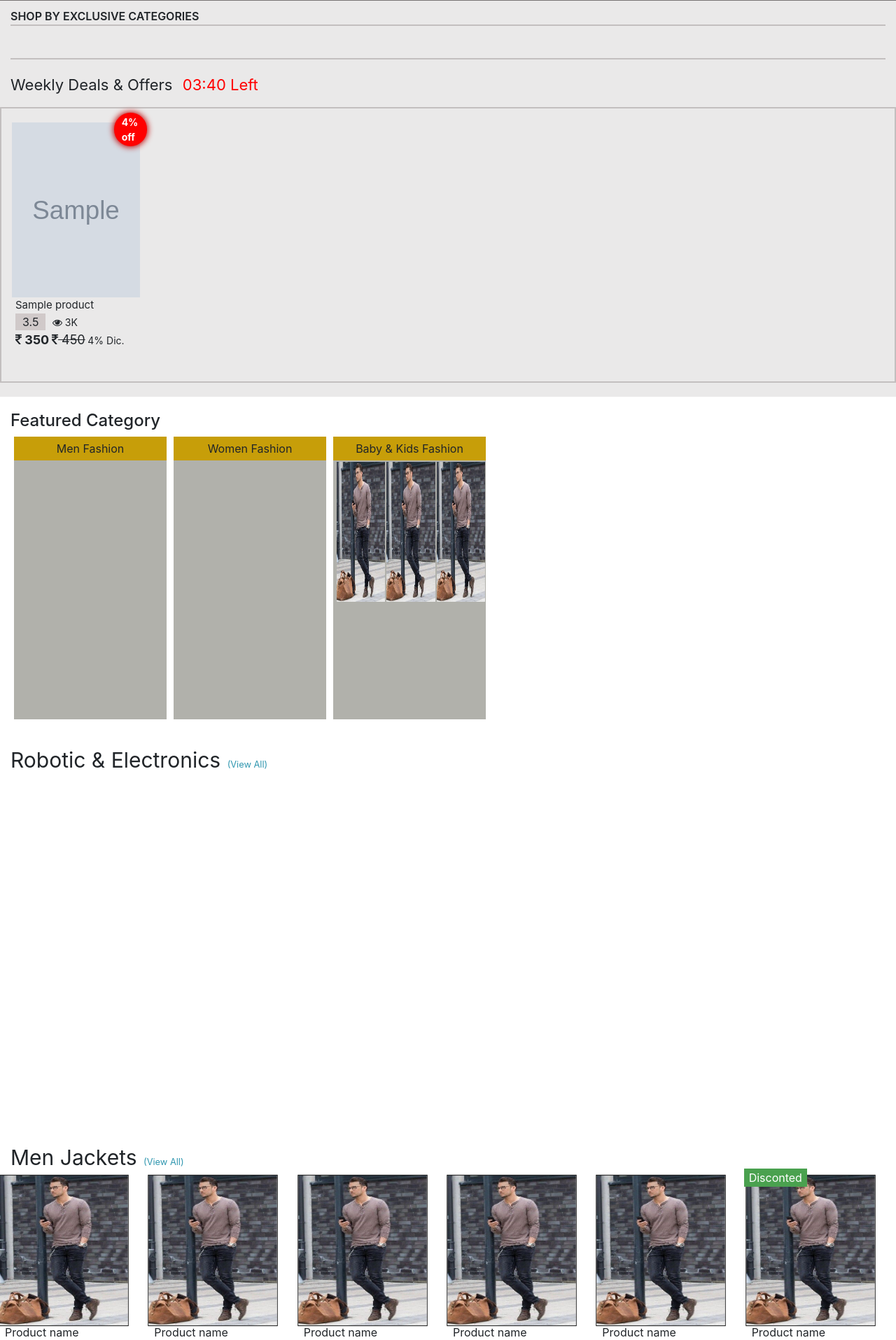
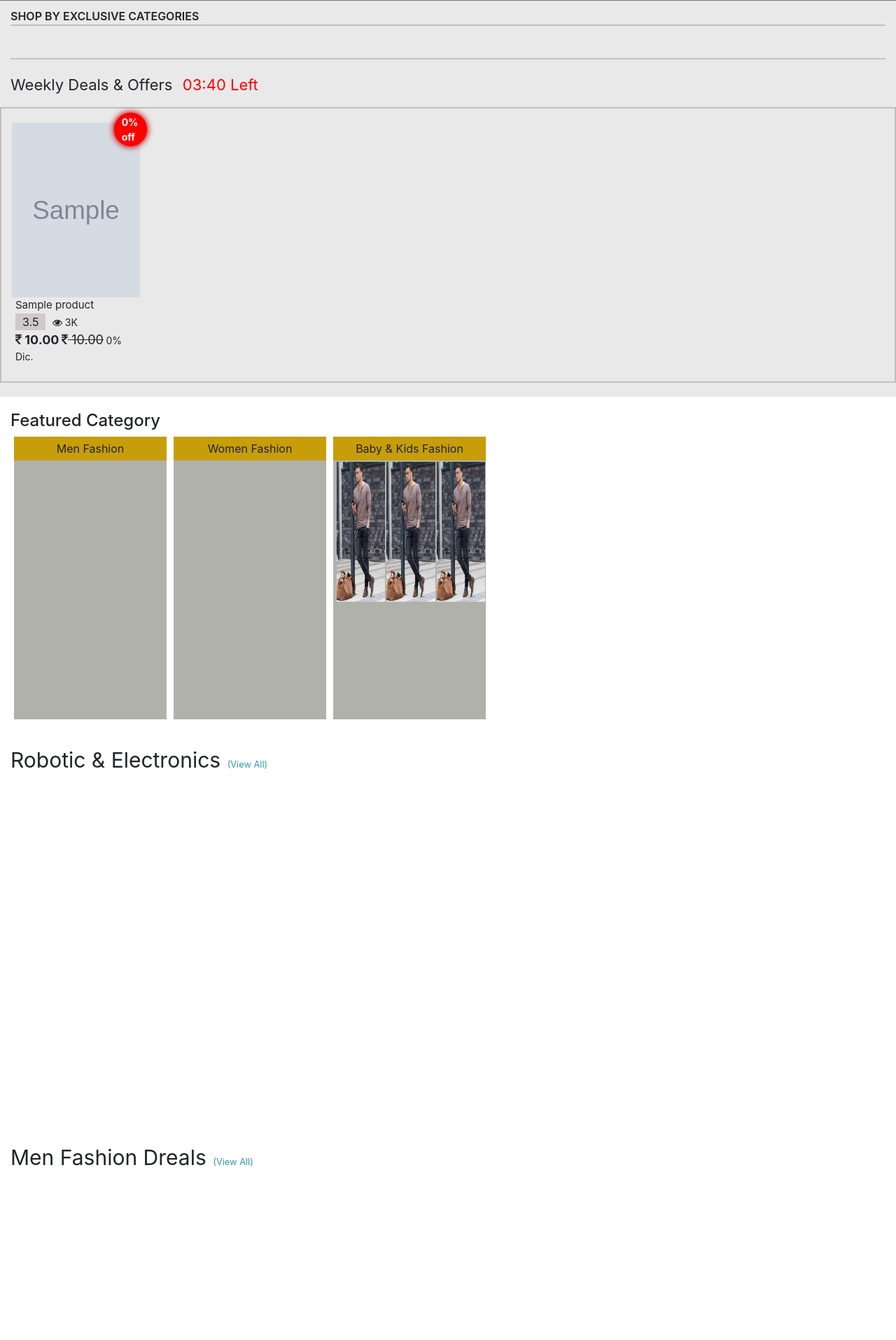
Before and after one commit to wwwzaptaycom/zaptay, a Django app: page / in a window 1280 px wide. Shown: the part 487-2402 px from the top of the page at 70% size. Run offline with Django 3.2, Linux system fonts and the light colour scheme; tables that the repository leaves empty hold one stand-in row (values such as "Sample post"); grey boxes marked "Sample" are stand-in pictures; some libraries are stand-ins or nearby versions.

Commit message:
Home page dynamic and product sell page start dynamic

```diff
--- a/attribute/views.py
+++ b/attribute/views.py
@@ -423,7 +423,9 @@
 from django.conf import settings
 from django.core.files.storage import FileSystemStorage
 import os
+from django.views.decorators.csrf import csrf_exempt
 
+@csrf_exempt
 def AjaxImageUpload(request):
     if 'sub_category_image' in request.FILES:
         sub_category_id = request.POST['sub_category_id']
--- a/category/urls.py
+++ b/category/urls.py
@@ -7,7 +7,7 @@
 
 urlpatterns = [
     path('men/', views.CategoryViews.as_view(), name="category-men"),
-    path('men/<slug:product_slug>/', views.ProductViews.as_view(), name="category-men"),
+    # path('men/<slug:product_slug>/', views.ProductViews.as_view(), name="category-men"),
 
 
     # Admin Part ----------------------------------------------------------------------------------------------------------------------
--- a/ecommerce/urls.py
+++ b/ecommerce/urls.py
@@ -27,6 +27,7 @@
     path('admin/', admin.site.urls),
     path('', views.HomeView.as_view(), name="homepage"),
     path('category/', include('category.urls')),
+    path('product/', include('product.urls')),
 
     path('site-admin/', include('admin_login.urls')),
 ]
--- a/home/views.py
+++ b/home/views.py
@@ -7,6 +7,7 @@
 from category.models import MainCategory
 from attribute.models import SubCategory, TertiaryCategory
 from product.models import Product, ProductImage
+from stock.models import Bach
 
 # Create your views here.
 
@@ -68,10 +69,27 @@
             else:
                 weekly_deals_dict['product_image'] = ''
                 weekly_deals_dict['product_image_title'] = ''
+
+            weekly_dels_product_price = Bach.objects.filter(product_id=product).first()
+            # print (weekly_dels_product_price)
+            weekly_deals_dict['product_main_price'] = weekly_dels_product_price.main_price
+            weekly_deals_dict['product_offer_price'] = weekly_dels_product_price.offer_price
+            # ********************************************************************************************
+            # Off Price Calculate
+            # ********************************************************************************************
+            if weekly_dels_product_price.offer_price:
+                discount_percent = int(100-((float(weekly_dels_product_price.offer_price)/float(weekly_dels_product_price.main_price))*100))
+                weekly_deals_dict['product_offer_percent'] = discount_percent
+            else:
+                weekly_deals_dict['product_offer_percent'] = 0
+            # print (discount_percent)
+            # **********************************************************************************************
+            # **********************************************************************************************
             weekly_deals_list.append(weekly_deals_dict)
         # print (weekly_deals_list)
 
         # Featured category (men)
+        '''
         menfashion_product = Product.objects.filter(prod_sub_category__in=Subquery(SubCategory.objects.filter(sub_category_name='men').values('sub_category_id')))
         menfashion = list()
         for i in menfashion_product:
@@ -89,23 +107,29 @@
 
             # menfashion_image.append(ProductImage.objects.filter(product_id=i, home_image=True).values('product_image', 'prod_image_title'))
             menfashion.append(menfashion_image)
+        '''
+
+        manfashion_ter_category = TertiaryCategory.objects.filter(sub_category_id__in=Subquery(SubCategory.objects.filter(sub_category_name='men').values('sub_category_id')))
+        menfashion_ter = list()
+        for i in manfashion_ter_category:
+            menfashion = dict()
+            menfashion['ter_category_id'] = i.ter_category_id
+            menfashion['ter_category_name'] = i.ter_category_name
+            menfashion['ter_image'] = i.tertiary_category_image
+
+            menfashion_ter.append(menfashion)
+        # print (menfashion_ter)
 
         # Featured category (women)
-        womenfashion_product = Product.objects.filter(prod_sub_category__in=Subquery(SubCategory.objects.filter(sub_category_name='women').values('sub_category_id')))
-        womenfashion = list()
-        for i in womenfashion_product:
-            womenfashion_image = dict()
-            womenfashion_image['product_id'] = i.prod_custom_id
-            womenfashion_image['product_name'] = i.prod_title
-            product_image = ProductImage.objects.filter(product_id=i, home_image=True).values('product_image', 'prod_image_title')
-            if product_image:
-                for img in product_image:
-                    womenfashion_image['product_image'] = img['product_image']
-                    womenfashion_image['product_image_title'] = img['prod_image_title']
-            else:
-                womenfashion_image['product_image'] = ''
-                womenfashion_image['product_image_title'] = ''
-            womenfashion.append(womenfashion_image)
+        womanfashion_ter_category = TertiaryCategory.objects.filter(sub_category_id__in=Subquery(SubCategory.objects.filter(sub_category_name='women').values('sub_category_id')))
+        womenfashion_ter = list()
+        for i in womanfashion_ter_category:
+            womenfashion = dict()
+            womenfashion['ter_category_id'] = i.ter_category_id
+            womenfashion['ter_category_name'] = i.ter_category_name
+            womenfashion['ter_image'] = i.tertiary_category_image
+
+            womenfashion_ter.append(womenfashion)
 
         # Featured category (Electronic)
         electronic_product = Product.objects.filter(prod_sub_category__in=Subquery(SubCategory.objects.filter(sub_category_name='electronics').values('sub_category_id'))).order_by('-id')
@@ -125,6 +149,40 @@
 
             electronic_list.append(electronic_dict)
 
+        # Men fashion Dreals
+        men_fashion_dreals_list_db = Product.objects.filter(prod_sub_category__in=Subquery(
+                                    SubCategory.objects.filter(sub_category_name='men').values('sub_category_id')
+                                )).order_by('-id')
+        # print (men_fashion_dreals_list_db)
+        men_fashion_dreals_list = list()
+        for men_fashion in men_fashion_dreals_list_db:
+            men_fashion_dreals_dict = dict()
+            men_fashion_dreals_dict['product_id'] = men_fashion.prod_custom_id
+            men_fashion_dreals_dict['product_name'] = men_fashion.prod_title
+            men_fashion_dreals_image_list_db = ProductImage.objects.filter(product_id=men_fashion, home_image=True).values('product_image', 'prod_image_title')
+            if men_fashion_dreals_image_list_db:
+                for image in men_fashion_dreals_image_list_db:
+                    men_fashion_dreals_dict['product_image'] = image['product_image']
+                    men_fashion_dreals_dict['product_image_title'] = image['prod_image_title']
+            else:
+                men_fashion_dreals_dict['product_image'] = ''
+                men_fashion_dreals_dict['product_image_title'] = ''
+
+            men_fashion_dreals_price_list_db = Bach.objects.filter(product_id=men_fashion)
+            if men_fashion_dreals_price_list_db:
+                for price in men_fashion_dreals_price_list_db:
+                    men_fashion_dreals_dict['product_main_price'] = price.main_price
+                    men_fashion_dreals_dict['product_offer_price'] = price.offer_price
+                    men_fashion_dreals_dict['product_save_price'] = int(float(price.main_price)-float(price.offer_price))
+                    men_fashion_dreals_dict['product_save_price_percent'] = int(100-((float(price.offer_price)/float(price.main_price))*100))
+            else:
+                men_fashion_dreals_dict['product_main_price'] = ''
+                men_fashion_dreals_dict['product_offer_price'] = ''
+                men_fashion_dreals_dict['product_save_price'] = ''
+                men_fashion_dreals_dict['product_save_price_percent'] = ''
+            men_fashion_dreals_list.append(men_fashion_dreals_dict)
+        # print (men_fashion_dreals_list)
+
         context = {"page_name": "banner",
                     'mens_banner_image': get_mens_fashion,
                     'womens_banner_image': get_womens_fashion,
@@ -136,7 +194,10 @@
                     'banner_2': banner_2,
                     'exclusive_category': exclusivefashion,
                     'weekly_dreals': weekly_deals_list,
-                    'men_fashion_product': menfashion,
-                    'women_fashion_product': womenfashion,
-                    'electronic': electronic_list}
+                    # 'men_fashion_product': menfashion,
+                    'men_fashion': menfashion_ter,
+                    # 'women_fashion_product': womenfashion,
+                    'women_fashion': womenfashion_ter,
+                    'electronic': electronic_list,
+                    'man_fashion_dreals': men_fashion_dreals_list}
         return context
--- a/product/urls.py
+++ b/product/urls.py
@@ -0,0 +1,11 @@
+from django.contrib import admin
+from django.urls import path
+
+from product import views
+
+app_name = 'product'
+
+urlpatterns = [
+    # path('men/<slug:product_slug>/', views.ProductViews.as_view(), name="category-men"),
+    path('<slug:product_slug>/', views.ProductViewsDetails.as_view(), name="show_product"),
+]
--- a/static/admin_static/js/custom_js/attribute.js
+++ b/static/admin_static/js/custom_js/attribute.js
@@ -171,4 +171,5 @@
       console.log(error);
     }
   });
+  return false;
 })
--- a/stock/admin_urls.py
+++ b/stock/admin_urls.py
@@ -6,6 +6,7 @@
 urlpatterns = [
     path('', views.ShowStockList.as_view(), name="stock_list"),
     path('add-stock/', views.StockAddForm.as_view(), name="stock_add"),
+    path('view-stock/<slug:product_id>', views.StockViewForm.as_view(), name="stock_view"),
 
     # AJAX URL
     path('search-product', views.SearchProduct, name="search_product"),
--- a/templates/admin_template/attributes.html
+++ b/templates/admin_template/attributes.html
@@ -170,7 +170,7 @@
                         {% if sub_category_list %}
                           {%for i in sub_category_list %}
                             {% if i.category_id.main_category_name == 'exclusive' %}
-                              <li><a href="" onclick="show_image_modal('sub_category', '{{ i.sub_category_id }}');">{{i.sub_category_name}}</a> &nbsp;&nbsp; <a href="javascript:void(0);" class="delete_assets" onclick="return delete_attributes('sub_category', '{{ i.sub_category_name }}', {{ i.sub_category_id }});"><i class="fas fa-times"></i></a></li>
+                              <li><a href="javascript:void(0);" onclick="show_image_modal('sub_category', '{{ i.sub_category_id }}');">{{i.sub_category_name}}</a> &nbsp;&nbsp; <a href="" class="delete_assets" onclick="return delete_attributes('sub_category', '{{ i.sub_category_name }}', {{ i.sub_category_id }});"><i class="fas fa-times"></i></a></li>
                             {% endif %}
                           {% endfor %}
                         {% endif %}
--- a/templates/admin_template/inventory/stock_entry_form.html
+++ b/templates/admin_template/inventory/stock_entry_form.html
@@ -1,7 +1,7 @@
 {% extends 'admin_template/base_template.html' %}
 {% load static %}
 
-{% block title %}Add Seller{% endblock %}
+{% block title %}Add Stock{% endblock %}
 
 {% block custom_css %}
   <style media="screen">
--- a/templates/admin_template/inventory/stock_list.html
+++ b/templates/admin_template/inventory/stock_list.html
@@ -80,7 +80,7 @@
                       {% endif %}
                     </td>
                     <td>
-                      <a href="{%comment%}{% url 'admin_login:seller:seller_view' s.seller_id %}{%endcomment%}" class="btn btn-info btn-sm">
+                      <a href="{% url 'admin_login:stock:stock_view' s.bach_id %}" class="btn btn-info btn-sm">
                         <i class="fas fa-eye"></i>
                         View
                       </a>
--- a/templates/home.html
+++ b/templates/home.html
@@ -508,13 +508,17 @@
                         <span class="view"><i class="fa fa-eye" aria-hidden="true"></i> 3K</span>
                       </div>
                       <div class="price">
-                        <span class="offer"><i class="fa fa-inr" aria-hidden="true"></i> 350</span>
-                        <span class="original"><i class="fa fa-inr" aria-hidden="true"></i> 450</span>
-                        <span class="discount">4% Dic.</span>
+                        {% if week_dreal.product_offer_price %}
+                          <span class="offer"><i class="fa fa-inr" aria-hidden="true"></i> {{ week_dreal.product_offer_price }}</span>
+                          <span class="original"><i class="fa fa-inr" aria-hidden="true"></i> {{ week_dreal.product_main_price }}</span>
+                        {% else %}
+                          <span class="offer">Comming soon</span>
+                        {% endif %}
+                        <span class="discount">{{ week_dreal.product_offer_percent }}% Dic.</span>
                       </div>
                     </div>
                     <div class="focus_discount">
-                      <div class="focus_discount_text">4% off</div>
+                      <div class="focus_discount_text">{{ week_dreal.product_offer_percent }}% off</div>
                     </div>
                   </div>
                 </div>
@@ -649,7 +653,7 @@
               </div>
               <div class="body">
                 <div class="row">
-                  {% if men_fashion_product %}
+                  {%comment%}{% if men_fashion_product %}
                     {% for product in men_fashion_product %}
                       <div class="col-md-4 feature_cat_pading_man">
                         {% if product.product_image == "" %}
@@ -660,6 +664,18 @@
                         <div class="product_category">{{ product.product_name }}</div>
                       </div>
                     {% endfor %}
+                  {% endif %}{%endcomment%}
+                  {% if men_fashion %}
+                    {% for men_ter_category in men_fashion %}
+                      <div class="col-md-4 feature_cat_pading_man">
+                        {% if men_ter_category.ter_image == "" %}
+                          <img src="{% static '/site_image/male.jpg' %}" alt="{{ men_ter_category.ter_category_name }}">
+                        {% else %}
+                          <img src="/media/{{ men_ter_category.ter_image }}" alt="{{ men_ter_category.ter_category_name }}">
+                        {% endif %}
+                        <div class="product_category">{{ men_ter_category.ter_category_name }}</div>
+                      </div>
+                    {% endfor %}
                   {% endif %}
                 </div>
               </div>
@@ -673,30 +689,18 @@
               </div>
               <div class="body">
                 <div class="row">
-                  {% if women_fashion_product %}
-                    {% for product in women_fashion_product %}
+                  {% if women_fashion %}
+                    {% for women_ter_category in women_fashion %}
                       <div class="col-md-4 feature_cat_pading_man">
-                        {% if product.product_image == "" %}
-                          <img src="{% static '/site_image/male.jpg' %}" alt="{{ product.product_name }}">
+                        {% if women_ter_category.ter_image == "" %}
+                          <img src="{% static '/site_image/male.jpg' %}" alt="{{ women_ter_category.ter_category_name }}">
                         {% else %}
-                          <img src="/media/{{ product.product_image }}" alt="{{ product.product_image_title }}">
+                          <img src="/media/{{ women_ter_category.ter_image }}" alt="{{ women_ter_category.ter_category_name }}">
                         {% endif %}
-                        <div class="product_category">{{ product.product_name }}</div>
+                        <div class="product_category">{{ women_ter_category.ter_category_name }}</div>
                       </div>
                     {% endfor %}
                   {% endif %}
-                  <!-- <div class="col-md-4 feature_cat_pading_man">
-                    <img src="{% static '/site_image/male.jpg' %}" alt="">
-                    <div class="product_category">Product</div>
-                  </div>
-                  <div class="col-md-4 feature_cat_pading_man">
-                    <img src="{% static '/site_image/male.jpg' %}" alt="">
-                    <div class="product_category">Product</div>
-                  </div>
-                  <div class="col-md-4 feature_cat_pading_man">
-                    <img src="{% static '/site_image/male.jpg' %}" alt="">
-                    <div class="product_category">Product</div>
-                  </div> -->
                 </div>
               </div>
             </div>
@@ -994,35 +998,63 @@
 </div>
 <!-- /Product Banner -->
 
-<!-- Men Jackets -->
+<!-- Men Fashion Deals -->
 <div class="robot_elect">
   <div class="container-fluid">
     <div class="row">
       <div class="col-md-12">
-        <span class="title">Men Jackets</span> <a href="javascript:void(0);"><small>(View All)</small></a>
+        <span class="title">Men Fashion Dreals</span> <a href="javascript:void(0);"><small>(View All)</small></a>
       </div>
       <div class="col-md-12">
         <div class="row">
-          <div class="col-md-2 feature_cat_pading_man">
-            <div class="product_div">
-              <div class="product_img">
-                <img src="{% static '/site_image/male.jpg' %}" alt="">
-              </div>
-              <div class="product_name">
-                <span>Product name</span>
-              </div>
-              <div class="price">
-                <span><i class="fa fa-inr" aria-hidden="true"></i>&nbsp; 750</span>
-                <span class="orignal_price"><i class="fa fa-inr" aria-hidden="true"></i>&nbsp; 750</span>
-              </div>
-              <div class="offer">
-                <span class="off">33% off</span>
-                <span class="save">Save 753</span>
-              </div>
-            </div>
-          </div>
-
-          <div class="col-md-2 feature_cat_pading_man">
+          {% if man_fashion_dreals %}
+            {% for men_fashion in  man_fashion_dreals %}
+              <div class="col-md-2 feature_cat_pading_man">
+                <a href="{% url 'product:show_product' men_fashion.product_id %}">
+                  <div class="product_div">
+                    <div class="product_img">
+                      {% if men_fashion.product_image == "" %}
+                        <img src="{% static '/site_image/male.jpg' %}" alt="">
+                      {% else %}
+                        <img src="/media/{{ men_fashion.product_image }}" alt="{{ men_fashion.product_image_title }}">
+                      {% endif %}
+                    </div>
+                    <div class="product_name">
+                      <span>{{ men_fashion.product_name }}</span>
+                    </div>
+                    <div class="price">
+                      <span><i class="fa fa-inr" aria-hidden="true"></i>&nbsp; {{ men_fashion.product_offer_price }}</span>
+                      <span class="orignal_price"><i class="fa fa-inr" aria-hidden="true"></i>&nbsp; {{ men_fashion.product_main_price }}</span>
+                    </div>
+                    <div class="offer">
+                      <span class="off">{{ men_fashion.product_save_price_percent }}% off</span>
+                      <span class="save">Save {{ men_fashion.product_save_price }}</span>
+                    </div>
+                  </div>
+                </a>
+              </div>
+            {% endfor %}
+          {% endif %}
+          <!-- <div class="col-md-2 feature_cat_pading_man">
+            <div class="product_div">
+              <div class="product_img">
+                <img src="{% static '/site_image/male.jpg' %}" alt="">
+              </div>
+              <div class="product_name">
+                <span>Product name</span>
+              </div>
+              <div class="price">
+                <span><i class="fa fa-inr" aria-hidden="true"></i>&nbsp; 750</span>
+                <span class="orignal_price"><i class="fa fa-inr" aria-hidden="true"></i>&nbsp; 750</span>
+              </div>
+              <div class="offer">
+                <span class="off">33% off</span>
+                <span class="save">Save 753</span>
+              </div>
+            </div>
+          </div> -->
+
+          <!-- <div class="col-md-2 feature_cat_pading_man">
             <div class="product_div">
               <div class="product_img">
                 <img src="{% static '/site_image/male.jpg' %}" alt="">
@@ -1116,14 +1148,14 @@
                 <span class="save">Save 753</span>
               </div>
             </div>
-          </div>
+          </div> -->
 
         </div>
       </div>
     </div>
   </div>
 </div>
-<!-- /Men Jackets -->
+<!-- /Men Fashion Deals -->
 
 <!-- Product Banner 2 -->
 <div class="product_banner2">
```
Also changed, not shown: product/views.py (+21 -0 lines), stock/views.py (+22 -1 lines), templates/admin_template/inventory/stock_entry_view.html (added, +123 -0 lines).
